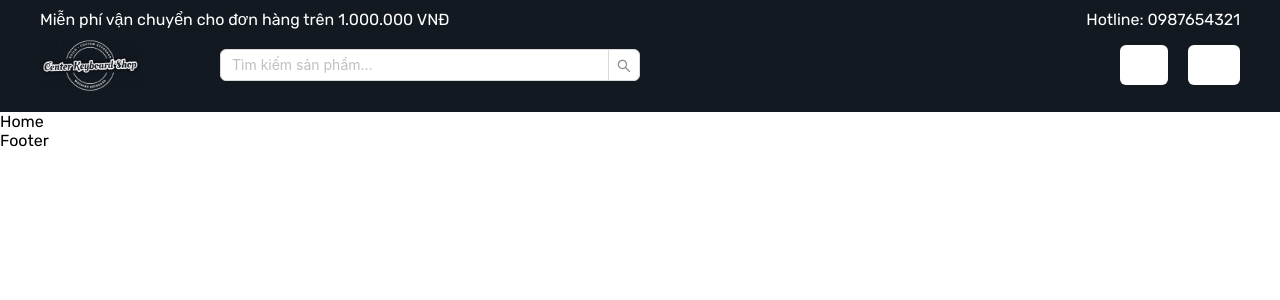
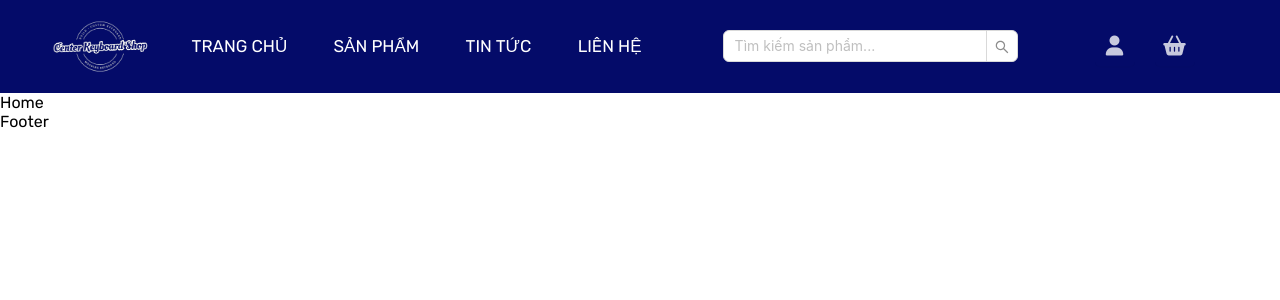
Before and after one commit to locnguyen273/fe-ecomerce-keyboard, a React (Vite) app: page / in a window 1280 px wide. Shown: the top 300 px of the page. Built offline with nearby package versions, Linux system fonts and the light colour scheme.

Commit message:
[update] add custom header

```diff
--- a/src/components/header/index.tsx
+++ b/src/components/header/index.tsx
@@ -1,39 +1,44 @@
-import { NavLink } from "react-router-dom";
-import { Input, Image, Button } from 'antd';
-import type { SearchProps } from 'antd/es/input/Search';
-import Logo from "../../assets/images/logo-desktop.jpg"
+
+import { Input, Image, Button } from "antd";
+import type { SearchProps } from "antd/es/input/Search";
+import Logo from "../../assets/images/logo-desktop.png";
+import { Link } from "react-router-dom";
 
 const { Search } = Input;
 
 const Header = () => {
-  const onSearch: SearchProps['onSearch'] = (value, _e, info) => console.log(info?.source, value);
+  const onSearch: SearchProps["onSearch"] = (value, _e, info) =>
+    console.log(info?.source, value);
 
   return (
     <div className="header">
       <div className="header__container">
-        <div className="header__row">
-          <p className="text-white">Miễn phí vận chuyển cho đơn hàng trên 1.000.000 VNĐ</p>
-          <p className="text-white">Hotline: <NavLink className="text-white" to={""}>0987654321</NavLink></p>
-        </div>
         <div className="header__row header__center">
-          <Image
-            className="header__center--logo"
-            src={Logo}
-            preview={false}
+          <Image className="header__center--logo" src={Logo} preview={false} />
+          <div className="header__menu-list">
+            <Link to={""} className="header__menu-list--item">trang chủ</Link>
+            <Link to={""} className="header__menu-list--item">sản phẩm</Link>
+            <Link to={""} className="header__menu-list--item">tin tức</Link>
+            <Link to={""} className="header__menu-list--item">liên hệ</Link>
+          </div>
+          <Search
+            className="header__search"
+            placeholder="Tìm kiếm sản phẩm..."
+            allowClear
+            onSearch={onSearch}
           />
-          <Search className="header__center--search" placeholder="Tìm kiếm sản phẩm..." allowClear onSearch={onSearch} />
-          <div className="header__center--right">
-            <Button className="header__center--btn-user">
+          <div className="header__right">
+            <Button className="header__right--btn-user">
               <i className="fa-solid fa-user"></i>
             </Button>
-            <Button className="header__center--btn-bag">
+            <Button className="header__right--btn-bag">
               <i className="fa-solid fa-basket-shopping"></i>
             </Button>
           </div>
         </div>
       </div>
     </div>
-  )
-}
+  );
+};
 
-export default Header
+export default Header;
--- a/src/scss/_variables.scss
+++ b/src/scss/_variables.scss
@@ -1,11 +1,11 @@
-$bg-header-main: #131921;
+$bg-header-main: #040b69;
 $main-bg: #fff0;
 $main-color: #4267b2;
 
 $txt-main-color: #000;
 $txt-second-color: #8d8d8d;
 $txt-white: #fff;
-
+$txt-white-opacity: #ffffffc7;
 $btn-main-bg: $main-color;
 $btn-main-color: #fff;
 
--- a/src/scss/components/_header.scss
+++ b/src/scss/components/_header.scss
@@ -3,35 +3,48 @@
   &__container {
     max-width: 1200px;
     margin: auto;
-    padding: 10px 0;
-  }
-  &__row {
-    display: flex;
-    justify-content: space-between;
+    padding: 10px;
   }
   &__center {
     display: grid;
+    grid-template-columns: 12% 45% 25% 15%;
     align-items: center;
-    grid-template-columns: 15% 35% 50%;
     margin: 10px 0;
     &--logo {
       max-width: 100px;
     }
-    &--search {
-      width: 100%;
   }
-    &--right {
+  &__menu-list {
+    display: flex;
+    column-gap: 10px;
+    align-items: center;
+    justify-content: space-between;
+    width: 450px;
+    &--item {
+      font-size: 17px;
+      color: $txt-white;
+      text-transform: uppercase;
+    }
+  }
+  &__search {
+    max-width: 300px;
+  }
+  &__right {
     display: flex;
     column-gap: 20px;
     justify-content: end;
     button {
-        color: #fff;
+      color: $txt-white-opacity;
       font-size: 20px;
-        width: auto;
+      width: 40px;
       height: 40px;
-        text-align: center;
       line-height: 20px;
       border: none;
+      background: none !important;
+      padding: 0;
+      transition: 0.3s color;
+      &:hover {
+        color: $txt-white !important;
       }
     }
   }
```
Also changed, not shown: src/assets/images/logo-desktop.jpg (deleted), src/assets/images/logo-desktop.png (added). Lines whose indentation alone changed are shown as unchanged.
